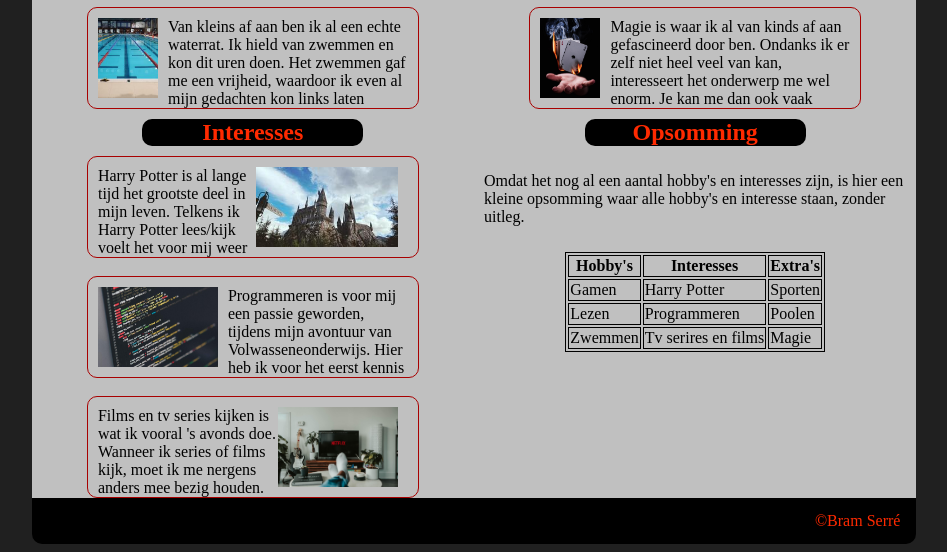
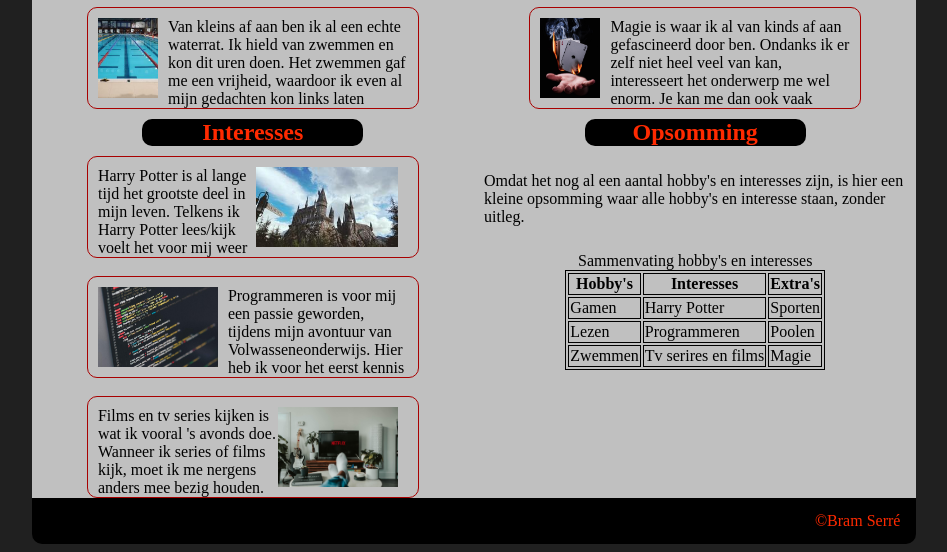
Before and after one commit to bramieboy241/project-1, a plain HTML site: page hobby.html in a window 1280 px wide. Shown: the part 376-928 px from the top of the page, without its empty margins (166-1113 px from the left). Drawn offline with Linux system fonts and the light colour scheme.

Commit message:
Caption toegevoegd aan tabel

```diff
--- a/hobby.html
+++ b/hobby.html
@@ -75,6 +75,7 @@
                 <p>Omdat het nog al een aantal hobby's en interesses zijn, is hier een kleine opsomming waar alle hobby's en interesse staan, zonder uitleg.</p>
 
                 <table>
+                    <caption>Sammenvating hobby's en interesses</caption>
                     <tr>
                         <th>Hobby's</th>
                         <th>Interesses</th>
```
